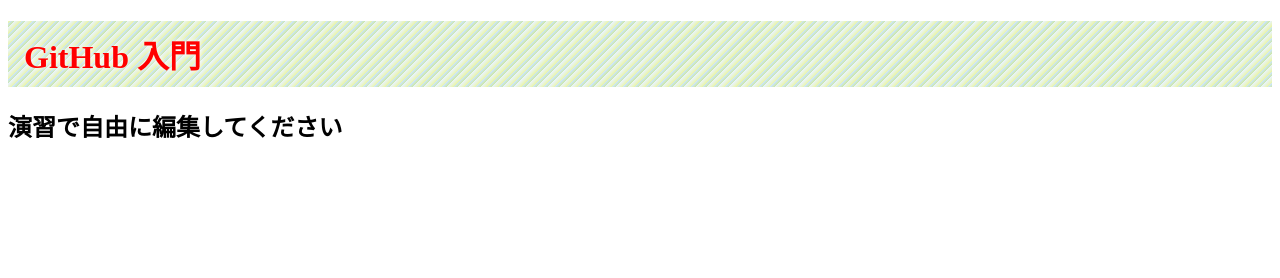
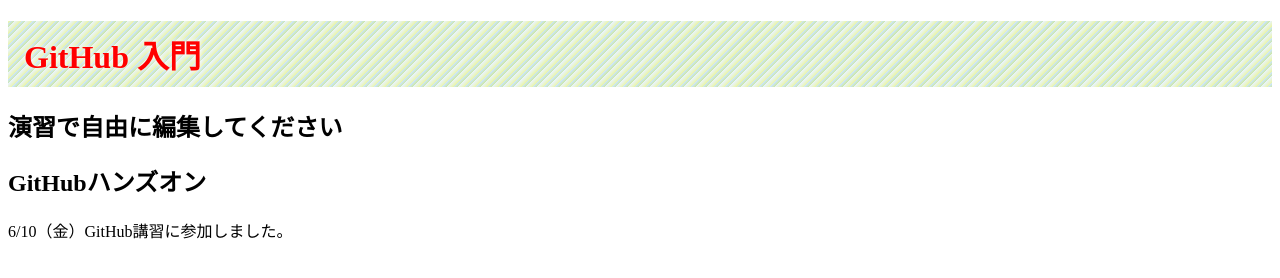
Before and after one commit to hrk-htnk/github_ws, a plain HTML site: page index.html in a window 1280 px wide. Drawn offline with Linux system fonts and the light colour scheme.

Commit message:
Modified index.html & Create README

```diff
--- a/index.html
+++ b/index.html
@@ -7,6 +7,12 @@
   <body>
     <h1>GitHub 入門</h1>
     <h2>演習で自由に編集してください</h2>
+    <div class="container">
+      <div class="practice">
+        <h2>GitHubハンズオン</h2>
+        6/10（金）GitHub講習に参加しました。
+      </div>
+    </div>
 
     <!-- 変更箇所に困ったら下記のコメントアウトを外してください -->
     <!--<div id="target">ここをクリックするとアラート発生</div>-->
```
Also changed, not shown: 1 other file.
